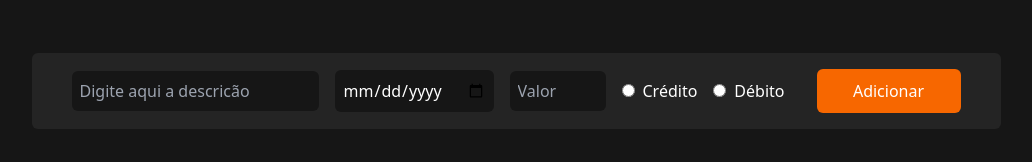
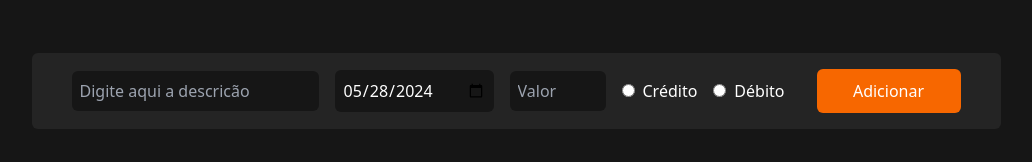
Before and after one commit to gustavogonzag/pk_finance, a React (Vite) app: page / in a window 1280 px wide. Shown: the part 131-293 px from the top of the page, without its empty margins (124-1156 px from the left). Built offline with nearby package versions, Linux system fonts and the light colour scheme.

Commit message:
feat: initial date

```diff
--- a/src/components/sessionAddContent.tsx
+++ b/src/components/sessionAddContent.tsx
@@ -4,10 +4,18 @@
 import List from "./list";
 import { Registro } from "./type";
 
+const getCurrentDate = (): string => {
+  const date = new Date();
+  const year = date.getFullYear();
+  const month = String(date.getMonth() + 1).padStart(2, '0');
+  const day = String(date.getDate()).padStart(2, '0');
+  return `${year}-${month}-${day}`;
+};
+
 function SessionAddContent() {
 
   const [descricao, setDescricao] = useState<string>("");
-  const [data, setData] = useState<string>("");
+  const [data, setData] = useState<string>(getCurrentDate());
   const [valor, setValor] = useState<string>("");
   const [selectedOption, setSelectedOption] = useState<string | null>(null);
 
```
